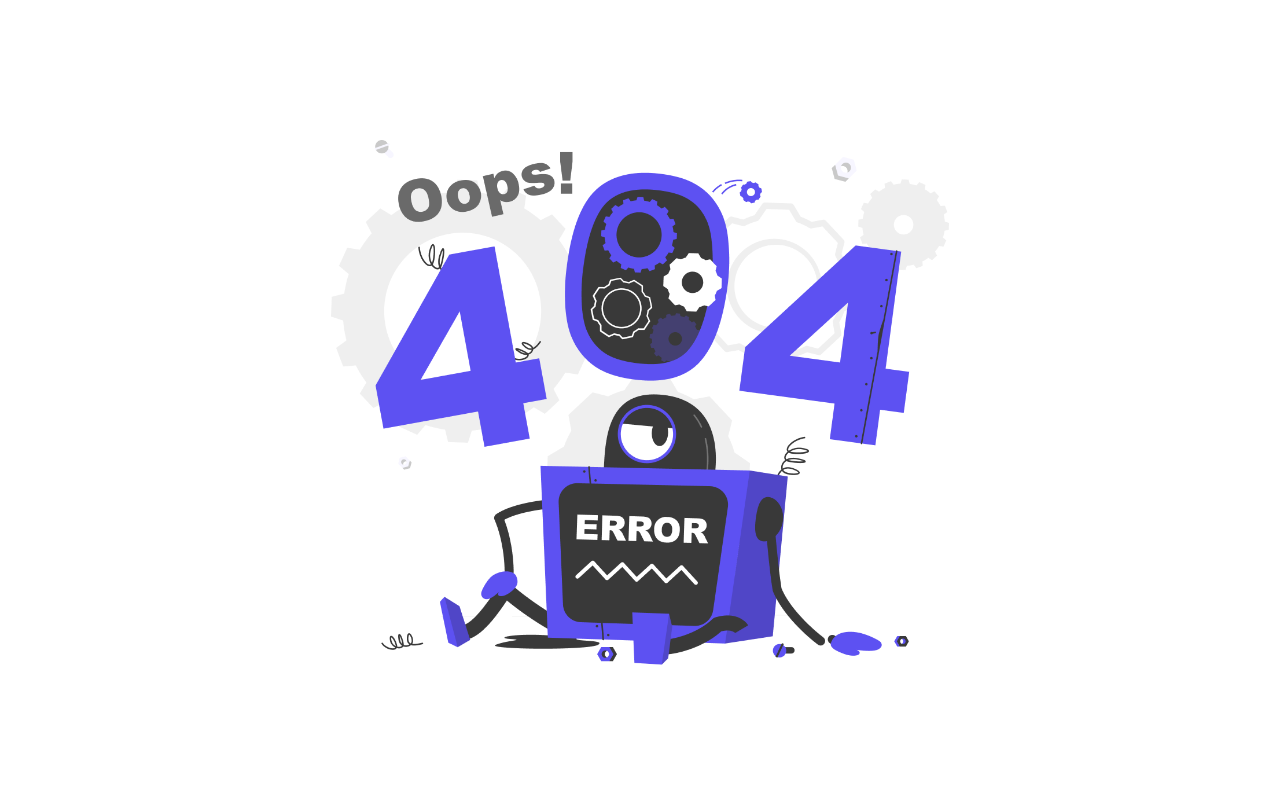
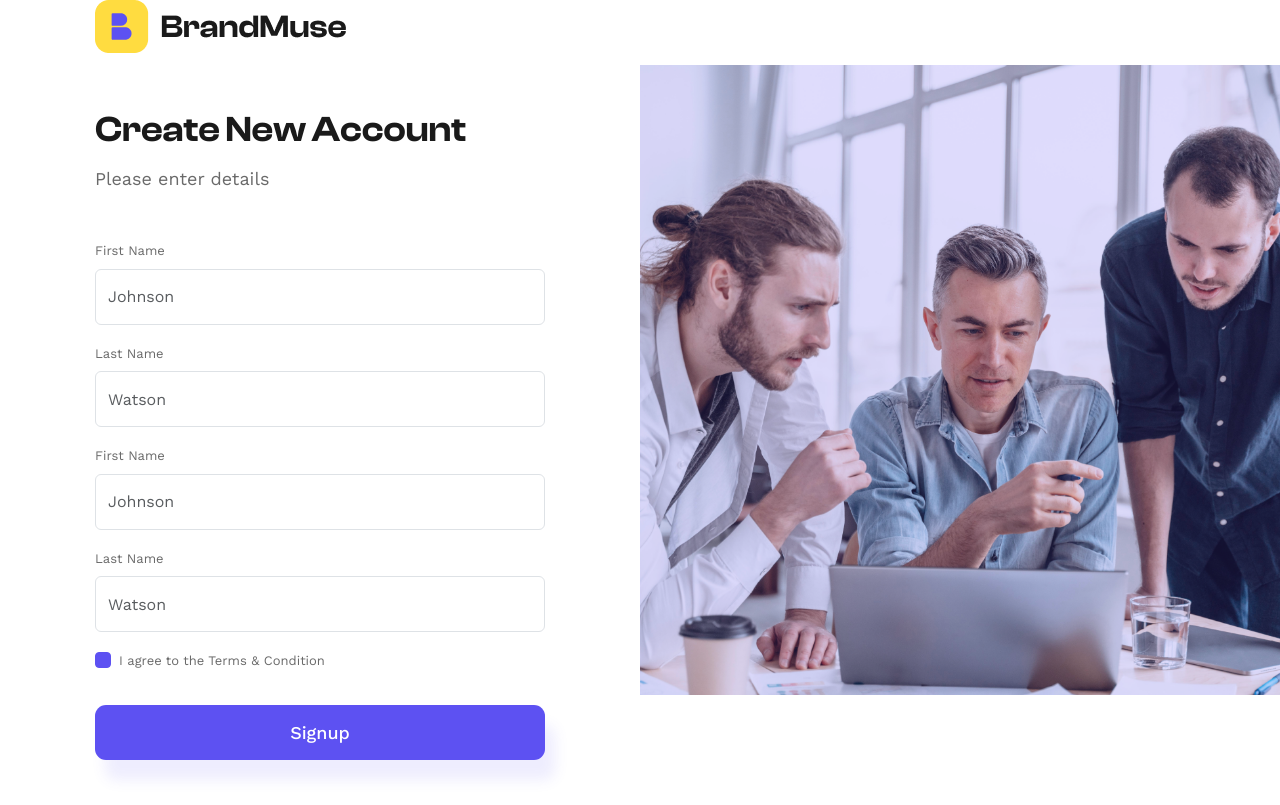
Before and after one commit to MamtazDev/brandmuse-react, a React (Vite) app: page /signUp in a window 1280 px wide. Before the commit this address had no page. Built offline with nearby package versions, Linux system fonts and the light colour scheme.

Commit message:
sign in, sign up, Forget password

```diff
--- a/src/AuthLayout/AuthLayOut.jsx
+++ b/src/AuthLayout/AuthLayOut.jsx
@@ -3,15 +3,15 @@ import React from 'react';
 const AuthLayOut = ({AuthImg,children}) => {
     return (
         <div>
-            <section class="container-fluid">
-                <div class="row align-items-center">
-                    <div class="col-lg-6">
-                        <div class="login_left_wrapper">
+            <section className="container-fluid">
+                <div className="row align-items-center">
+                    <div className="col-lg-6">
+                        <div className="login_left_wrapper">
                           {children}
                         </div>
                     </div>
-                    <div class="col-lg-6 p-0 d-lg-block d-none">
-                        <img class="img-fluid" src={AuthImg} alt="img"/>
+                    <div className="col-lg-6 p-0 d-lg-block d-none">
+                        <img className="img-fluid" src={AuthImg} alt="img"/>
                     </div>
                 </div>
             </section>
--- a/src/Components/Auth/AuthStyle.css
+++ b/src/Components/Auth/AuthStyle.css
@@ -44,6 +44,11 @@ label {
     font-size: 18px;
     font-weight: 500;
     line-height: 150%;
+    transition: 0.6s ease-in-out;
+}
+
+.backBtn:hover{
+    text-decoration: underline;
 }
 
 .login_btn {
--- /dev/null
+++ b/src/Components/Auth/ForgerPasswordForm.jsx
@@ -0,0 +1,35 @@
+import React from 'react';
+import './AuthStyle.css'
+import Logo from '../../assets//images/leftarrow.png'
+import { Link } from 'react-router-dom';
+
+const ForgerPasswordForm = () => {
+    return (
+        <div>
+            <div className="small_Area">
+                <div className="text-center mb_56">
+                    <Link to="/login" className="backBtn d-flex justify-content-start align-items-center gap-2">
+                        <img src={Logo} alt="img" />
+                        Back
+                    </Link>
+                </div>
+                <div className="welcome_div">
+                    <p>Forgot Password</p>
+                    <h6>
+                        Enter your registered email address. we'll send you
+                        a code to reset your password.
+                    </h6>
+
+                </div>
+                <div className="mb-3">
+                    <label htmlFor="exampleFormControlInput1" className="form-label">Email address</label>
+                    <input type="email" className="form-control email_input" id="exampleFormControlInput1"
+                        placeholder="Johnson.watson@exmple.com" />
+                </div>
+                <button className="login_btn w-100">Send</button>
+            </div>
+        </div>
+    );
+};
+
+export default ForgerPasswordForm;
--- a/src/Components/Auth/LoginForm.jsx
+++ b/src/Components/Auth/LoginForm.jsx
@@ -6,39 +6,38 @@ import { Link } from 'react-router-dom';
 const LoginForm = () => {
     return (
         <div>
-            <div class="small_Area">
-                <div class="text-center text-lg-start mb_56">
+            <div className="small_Area">
+                <div className="text-center text-lg-start mb_56">
                     <Link to="/" >
-                        <img class="img-fluid" src={Logo} alt="Logo" />
+                        <img className="img-fluid" src={Logo} alt="Logo" />
                     </Link>
                 </div>
-                <div class="welcome_div">
+                <div className="welcome_div">
                     <p>Welcome 👋</p>
                     <h6>Please login here</h6>
 
                 </div>
-                <div class="mb-3">
-                    <label class="form-label">Email address</label>
-                    <input type="email" class="form-control email_input w-100"
+                <div className="mb-3">
+                    <label className="form-label">Email address</label>
+                    <input type="email" className="form-control email_input w-100"
                         placeholder="Johnson.watson@exmple.com" />
                 </div>
-                <div class="mb-3">
-                    <label class="form-label">Email address</label>
-                    <input type="password" class="form-control email_input" placeholder="password" />
+                <div className="mb-3">
+                    <label className="form-label">Email address</label>
+                    <input type="password" className="form-control email_input" placeholder="password" />
                 </div>
 
                 {/* <!-- remember text --> */}
-                <div class="d-flex justify-content-between align-items-center">
-                    <div class="form-check">
-                        <input class="form-check-input" type="checkbox" value="" id="flexCheckChecked"
-                            checked />
-                        <label class="form-check-label remember" htmlFor="flexCheckChecked">
+                <div className="d-flex justify-content-between align-items-center">
+                    <div className="form-check">
+                        <input className="form-check-input" type="checkbox" value="" id="flexCheckChecked" />
+                        <label className="form-check-label remember" htmlFor="flexCheckChecked">
                             Remember Me
                         </label>
                     </div>
-                    <Link to="/forgetPassword" class="forget">Forgot Password?</Link>
+                    <Link to="/forgetPassword" className="forget">Forgot Password?</Link>
                 </div>
-                <button class="login_btn w-100">Login</button>
+                <button className="login_btn w-100">Login</button>
             </div>
         </div>
     );
--- /dev/null
+++ b/src/Components/Auth/SignUpForm.jsx
@@ -0,0 +1,53 @@
+import React from 'react';
+import './AuthStyle.css'
+import Logo from '../../assets/home1/loginLogo.png'
+import { Link } from 'react-router-dom';
+
+const SignUpForm = () => {
+    return (
+        <div>
+            <div className="small_Area">
+                <div className="text-center text-lg-start mb_56">
+                    <Link to="/">
+                        <img className="img" src={Logo} alt="Logo"/>
+                    </Link>
+                </div>
+                <div className="welcome_div">
+                    <p>Create New Account</p>
+                    <h6>Please enter details</h6>
+
+                </div>
+                <div className="mb-3">
+                    <label className="form-label">First Name</label>
+                    <input type="text" className="form-control email_input" placeholder="Johnson"/>
+                </div>
+                <div className="mb-3">
+                    <label className="form-label">Last Name</label>
+                    <input type="text" className="form-control email_input" placeholder="Watson"/>
+                </div>
+
+                <div className="mb-3">
+                    <label className="form-label">First Name</label>
+                    <input type="text" className="form-control email_input" placeholder="Johnson"/>
+                </div>
+                <div className="mb-3">
+                    <label className="form-label">Last Name</label>
+                    <input type="text" className="form-control email_input" placeholder="Watson"/>
+                </div>
+
+                {/* <!-- remember text --> */}
+                <div className="">
+                    <div className="form-check">
+                        <input className="form-check-input" type="checkbox" value="" id="flexCheckChecked" />
+                            <label className="form-check-label" htmlFor="flexCheckChecked">
+                                I agree to the Terms & Condition
+                            </label>
+                    </div>
+                </div>
+                <button className="login_btn w-100">Signup</button>
+            </div>
+        </div>
+    );
+};
+
+export default SignUpForm;
--- /dev/null
+++ b/src/Pages/ForgetPassword.jsx
@@ -0,0 +1,16 @@
+import React from 'react';
+import Signupimg from '../assets/images/signup.png'
+import ForgerPasswordForm from '../Components/Auth/ForgerPasswordForm';
+import AuthLayOut from '../AuthLayout/AuthLayOut';
+
+const ForgetPassword = () => {
+    return (
+        <div>
+            <AuthLayOut AuthImg={Signupimg}>
+                <ForgerPasswordForm />
+            </AuthLayOut>
+        </div>
+    );
+};
+
+export default ForgetPassword;
--- /dev/null
+++ b/src/Pages/NotFound.jsx
@@ -0,0 +1,22 @@
+import React from 'react';
+import MainLayout from '../Layouts/MainLayout';
+import Error from '../Components/Home1/Shared/Error';
+import Header from '../Components/Home1/Shared/Header/Header';
+import Footer from '../Components/Home1/Shared/Footer/Footer';
+
+
+const NotFound = () => {
+    const is404Page = location.pathname === '/404';
+    return (
+        <div>
+            {is404Page ? '' : <Header />}
+
+            <Error />
+
+            {is404Page ? '' : <Footer />}
+
+        </div>
+    );
+};
+
+export default NotFound;
--- /dev/null
+++ b/src/Pages/SignUp.jsx
@@ -0,0 +1,16 @@
+import React from 'react';
+import AuthLayOut from '../AuthLayout/AuthLayOut';
+import Signupimg from '../assets/images/signup.png'
+import SignUpForm from '../Components/Auth/SignUpForm'
+
+const SignUp = () => {
+    return (
+        <div>
+            <AuthLayOut AuthImg={Signupimg}>
+                <SignUpForm/>
+            </AuthLayOut>
+        </div>
+    );
+};
+
+export default SignUp;
```
Also changed, not shown: src/Components/Auth/SinUp.jsx (deleted, +0 -11 lines), src/Components/Home1/Shared/Error.jsx (renamed from src/Pages/404/NotFound.jsx, +3 -4 lines), src/Routes/Routes.jsx (+17 -8 lines).
